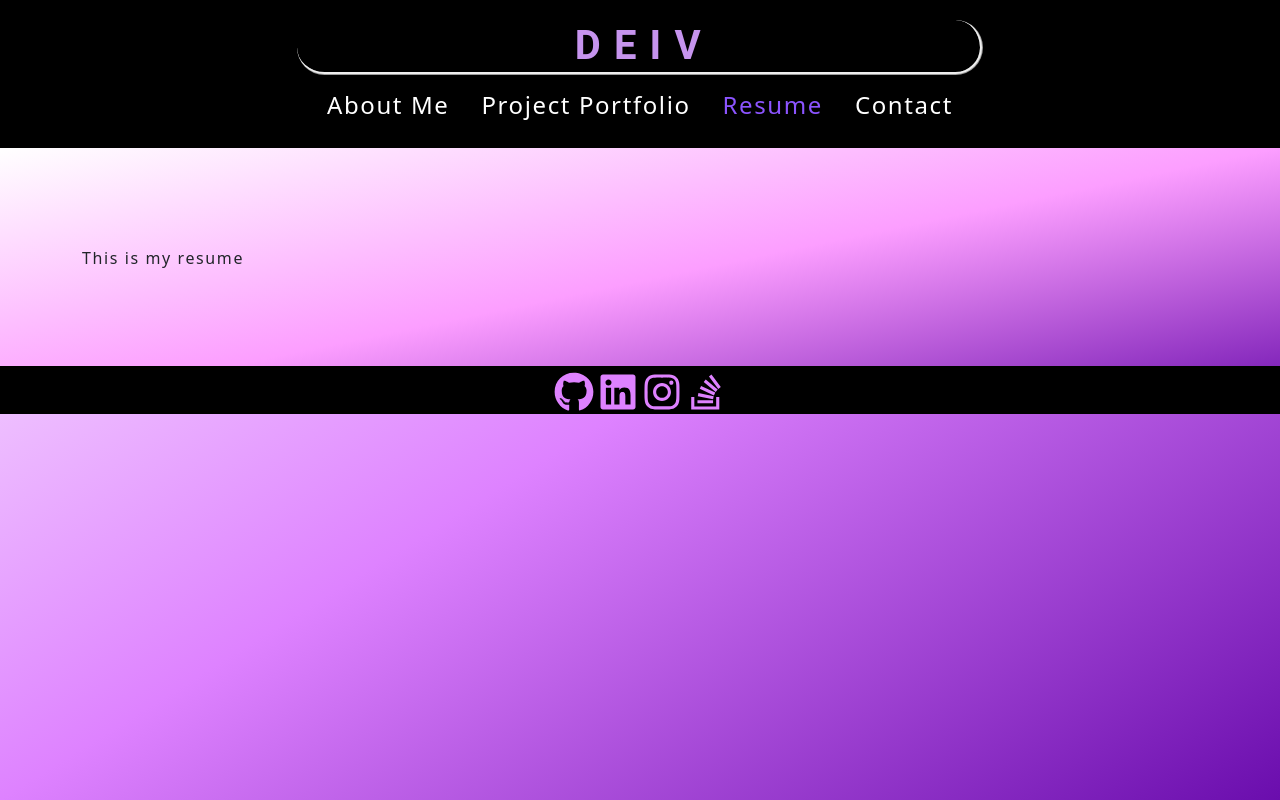
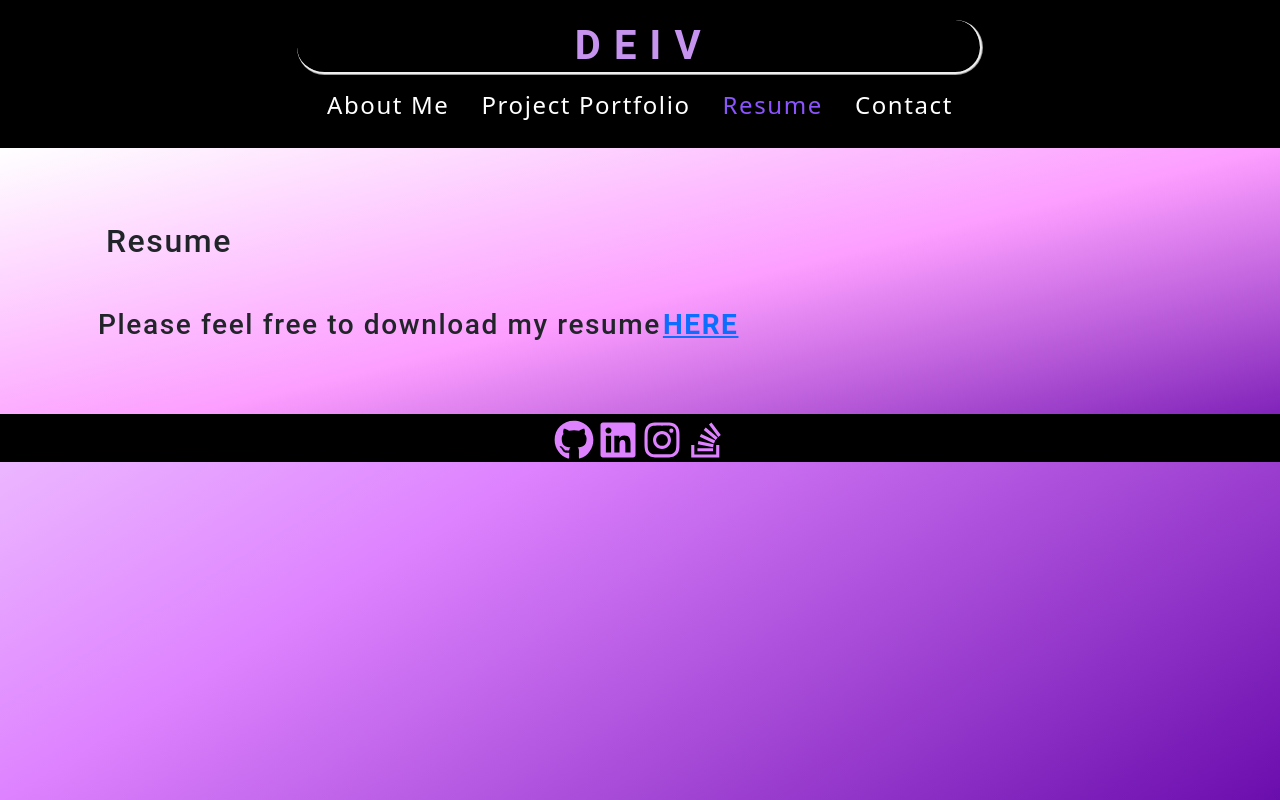
Before and after one commit to deivrs60/deiv-react-portfolio, a React (Create React App) app in the folder client/: page / in a window 1280 px wide. Both pictures are taken after a click on the element "Resume". Built offline with nearby package versions, Linux system fonts and the light colour scheme.

Commit message:
can now download resume from the resume component

```diff
--- a/client/src/components/Resume/index.js
+++ b/client/src/components/Resume/index.js
@@ -1,12 +1,20 @@
 import React from 'react';
+import resume from '../../assets/files/DeivResume.pdf'
+
 
 
 function Resume() {
 
     return (
-        <section className="my-5">
-            This is my resume
-        </section>
+       <div className="resume-body">
+           <h2 className="p-4"> Resume </h2>
+           <div className="download-here">
+               <h3 className="p-3">
+                   Please feel free to download my resume
+                   <a href={resume} target="_blank" rel="noopener noreferrer">HERE</a>
+               </h3>
+           </div>
+        </div>
 
     );
 }
```
Also changed, not shown: 1 other file (tests, documents, lock files or other folders).
